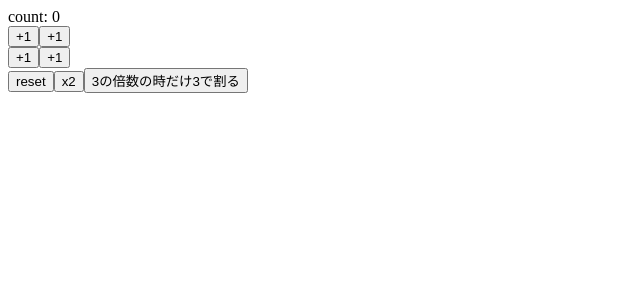
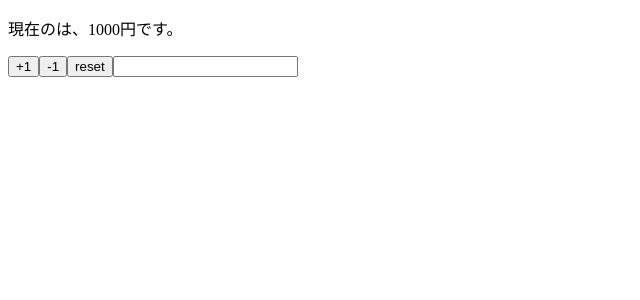
Before and after one commit to ss473901/react-hooks-101, a React (Create React App) app: page / in a window 1280 px wide. Shown: the top 300 px of the page, without its empty margins (0-640 px from the left). Built offline with nearby package versions, Linux system fonts and the light colour scheme.

Commit message:
implement component using multiple states

```diff
--- a/src/App.js
+++ b/src/App.js
@@ -1,40 +1,28 @@
 import React, { useState } from "react";
 
-const App = () => {
-  const [count, setCount] = useState(0);
-
-  const increment = () => setCount(count + 1);
-  const decrement = () => setCount(count - 1);
-  const increment2 = () => setCount((previousCount) => previousCount + 1);
-  const decrement2 = () => setCount((previousCount) => previousCount - 1);
-
-  const reset = () => setCount(0);
-  const double = () => setCount(count * 2);
-  const divide3 = () =>
-    setCount((previousCount) => {
-      return previousCount % 3 === 0 ? previousCount / 3 : previousCount;
-    });
-
+const App = (props) => {
+  const [name, setName] = useState(props.name);
+  const [price, setPrice] = useState(props.price);
+  const reset = () => {
+    setPrice(props.price);
+    setName(props.name);
+  };
   return (
     <>
-      <div>count: {count}</div>
-      <div>
-        <button onClick={increment}>+1</button>
-        <button onClick={decrement}>+1</button>
-      </div>
-
-      <div>
-        <button onClick={increment2}>+1</button>
-        <button onClick={decrement2}>+1</button>
-      </div>
-
-      <div>
-        <button onClick={reset}>reset</button>
-        <button onClick={double}>x2</button>
-        <button onClick={divide3}>3の倍数の時だけ3で割る</button>
-      </div>
+      <p>
+        現在の{name}は、{price}円です。
+      </p>
+      <button onClick={() => setPrice(price + 1)}>+1</button>
+      <button onClick={() => setPrice(price - 1)}>-1</button>
+      <button onClick={reset}>reset</button>
+      <input value={name} onChange={(e) => setName(e.target.value)} />
     </>
   );
 };
 
+App.defaultProps = {
+  name: "",
+  price: 1000,
+};
+
 export default App;
```
